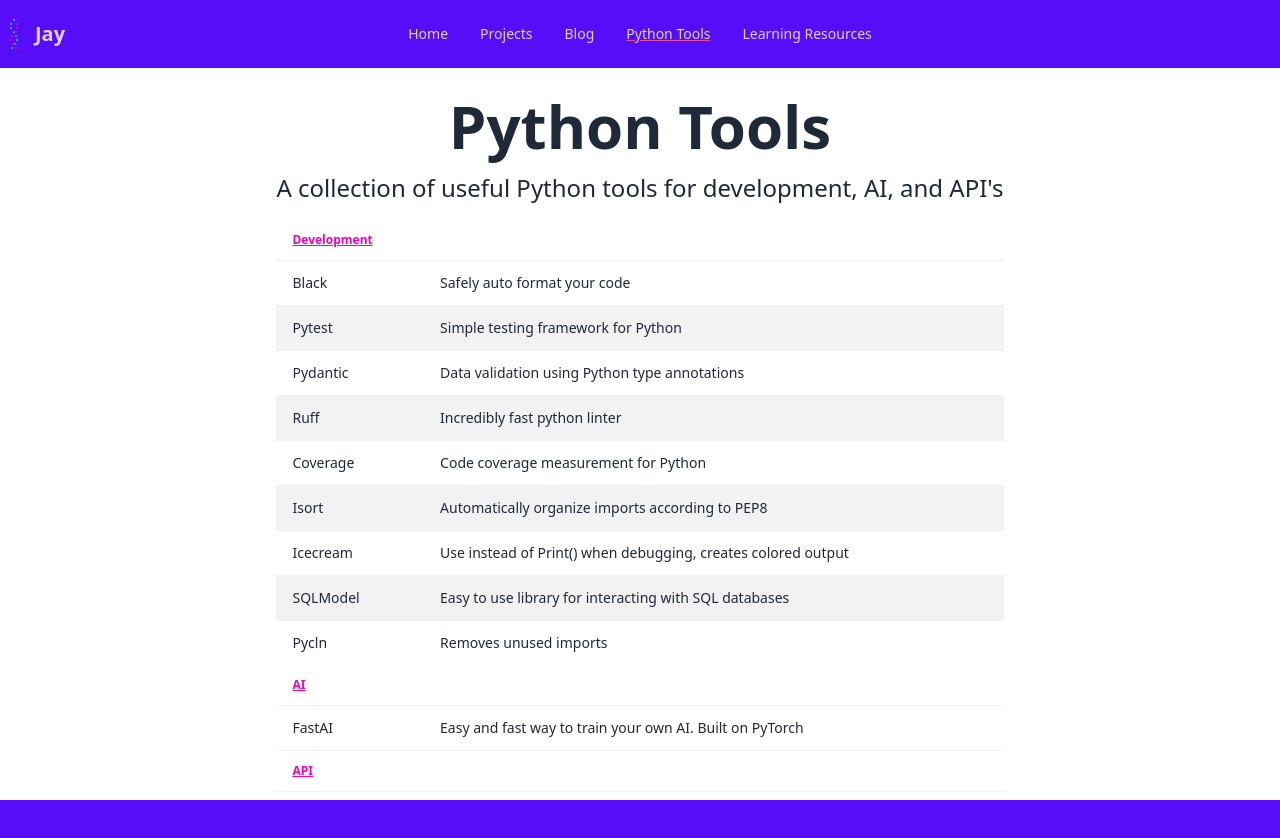
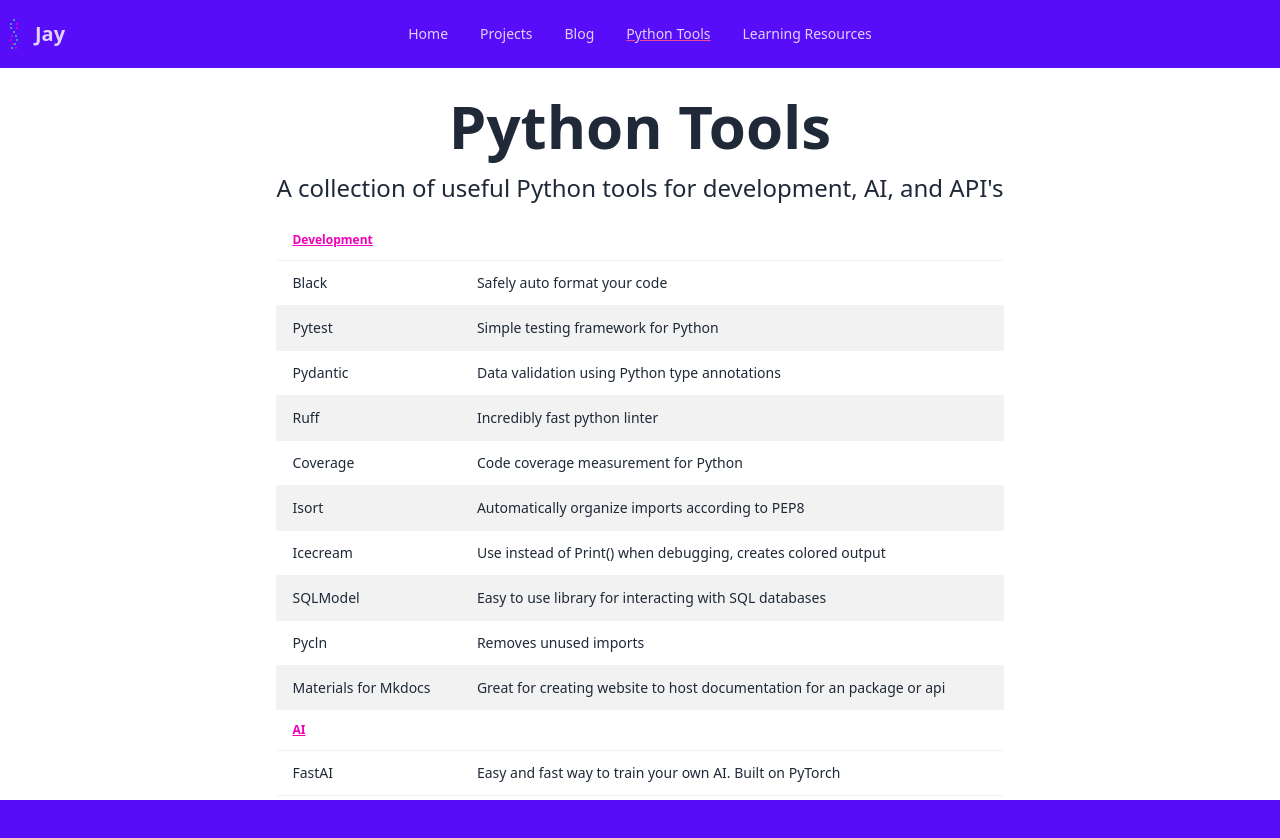
Before and after one commit to jaydrennan/public_profile, a SvelteKit app: page /python-tools in a window 1280 px wide. Shown: the top 838 px of the page. Built offline with nearby package versions, Linux system fonts and the light colour scheme.

Commit message:
feature: adds Materials for Mkdocs rows in tools page.

```diff
--- a/src/routes/python-tools/+page.svelte
+++ b/src/routes/python-tools/+page.svelte
@@ -21,7 +21,7 @@
         <tr><td><a href="https://github.com/gruns/icecream">Icecream</a></td><td>Use instead of Print() when debugging, creates colored output</td></tr>
         <tr><td><a href="https://sqlmodel.tiangolo.com/">SQLModel</a></td><td>Easy to use library for interacting with SQL databases</td></tr>
         <tr><td><a href="https://pypi.org/project/pycln/">Pycln</a></td><td>Removes unused imports</td></tr>
-
+        <tr><td><a href="https://squidfunk.github.io/mkdocs-material/">Materials for Mkdocs</a></td><td>Great for creating website to host documentation for an package or api</td></tr>
       </tbody>
       <thead>
         <tr>
```
